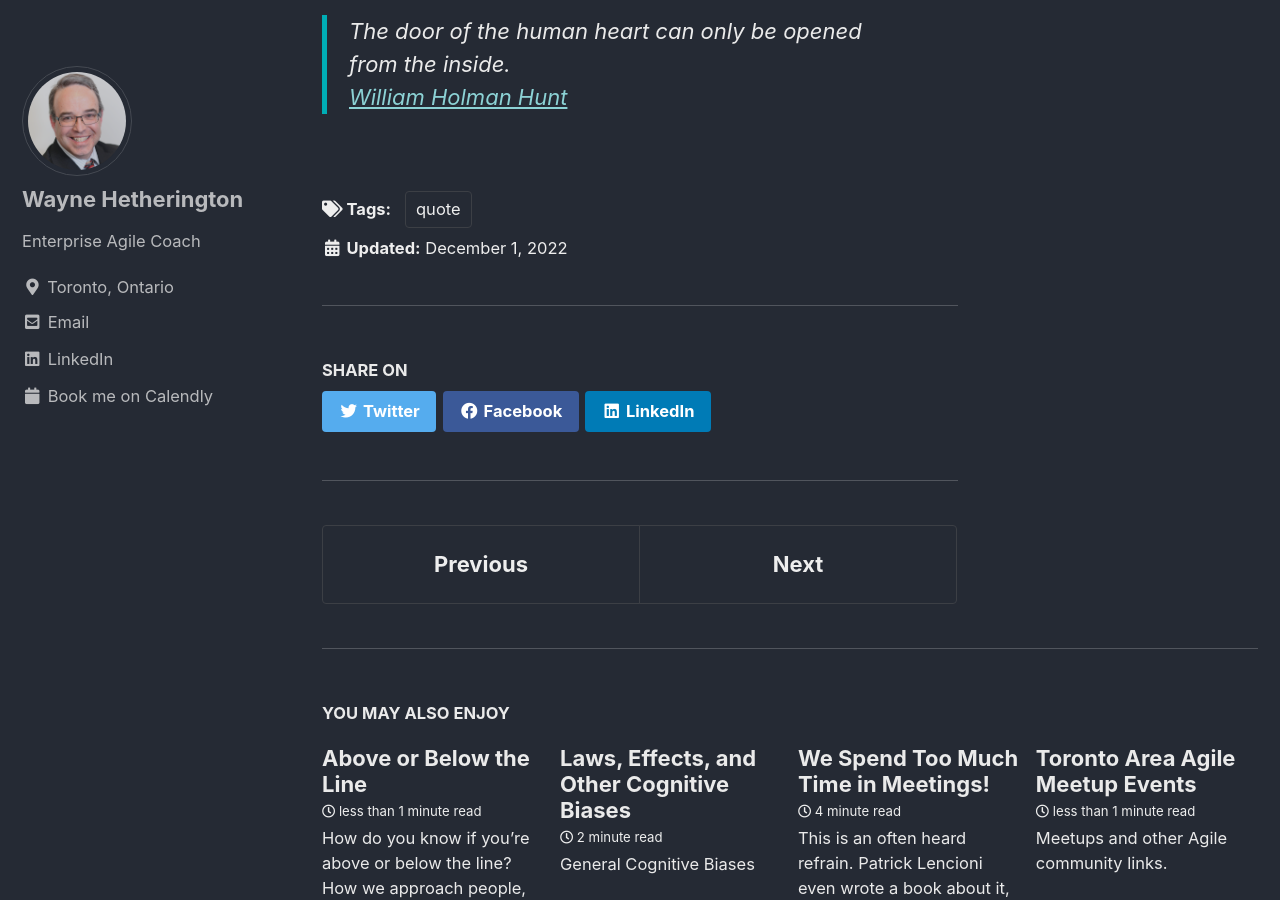
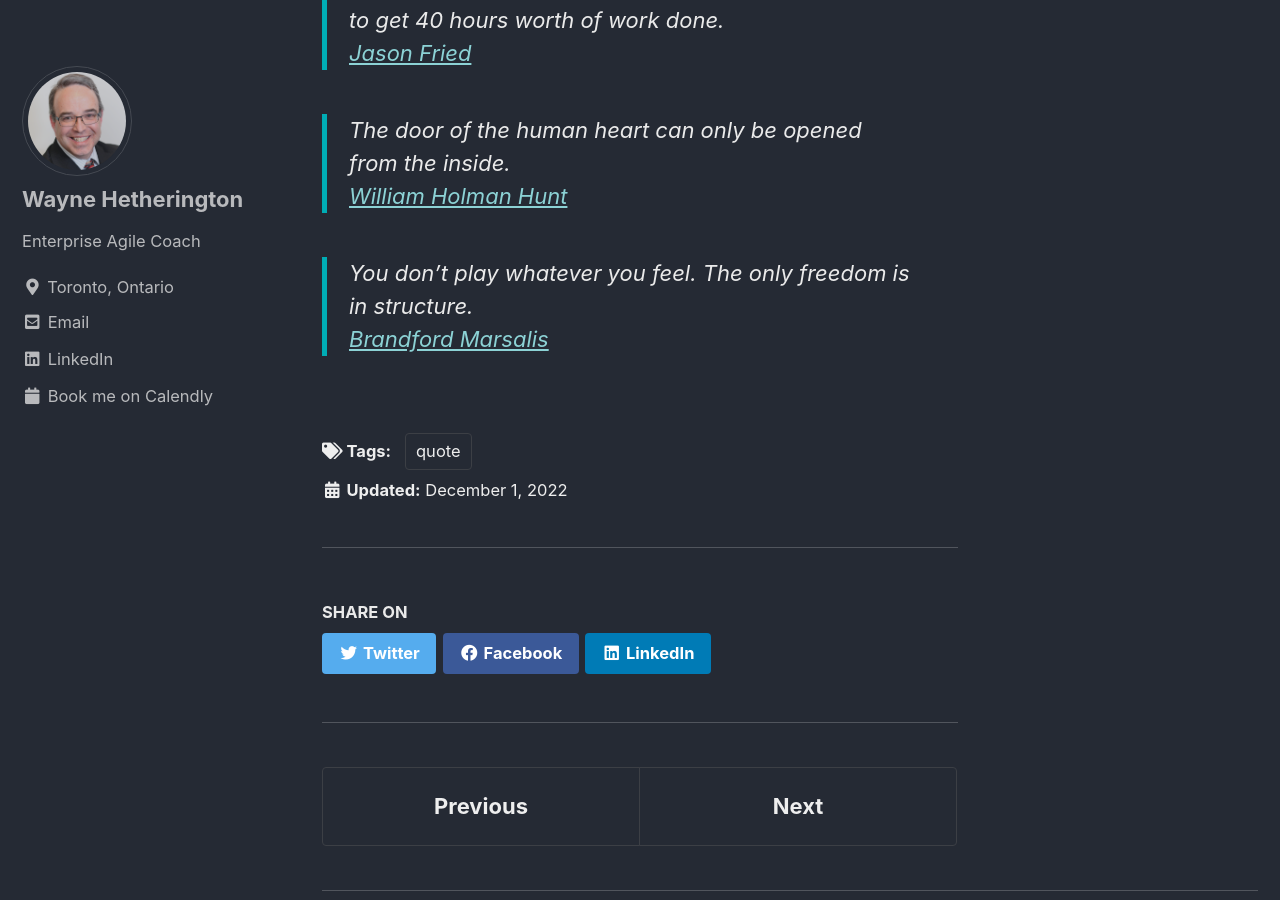
Before and after one commit to waynehet/classz.github.io, a Jekyll site: the page built from _posts/2022-12-01-favourite_quotes.markdown, in a window 1280 px wide and 900 px high, scrolled down 6041 px. Built offline with Jekyll 4.4.1, drawn with Linux system fonts in a browser that asks for light colours; cached includes are drawn as plain includes; some of the changed text lies outside the part shown.

Commit message:
Added a quote

```diff
--- a/_posts/2022-12-01-favourite_quotes.markdown
+++ b/_posts/2022-12-01-favourite_quotes.markdown
@@ -15,7 +15,8 @@
 [Albert Einstein](https://en.wikipedia.org/wiki/Albert_Einstein)
 
 <!-- ![Carl W. Buehner]({{site.baseurl}}/assets/buehner.jpg){:width="100px"} -->
-> They may forget what you said, but they will never forget how you made them feel.<br>[Carl W. Buehner](https://en.wikipedia.org/wiki/Carl_W._Buehner)
+> They may forget what you said, but they will never forget how you made them feel.<br>
+[Carl W. Buehner](https://en.wikipedia.org/wiki/Carl_W._Buehner)
 
 <!-- ![Blaise Pascal]({{site.baseurl}}/assets/blaise_pascal.jpg){:width="100px"} -->
 > If I Had More Time, I Would Have Written a Shorter Letter<br>
@@ -30,7 +31,8 @@
 [Banksy](https://en.wikipedia.org/wiki/Banksy)
 
 <!-- ![Daniel Kahneman]({{site.baseurl}}/assets/daniel_kahneman.jpg){:width="100px"} -->
-> Nothing in life is as important as you think it is while you are thinking about it.<br>[Daniel Kahneman](https://en.wikipedia.org/wiki/Daniel_Kahneman)
+> Nothing in life is as important as you think it is while you are thinking about it.<br>
+[Daniel Kahneman](https://en.wikipedia.org/wiki/Daniel_Kahneman)
 
 <!-- ![Leo Tolstoy]({{site.baseurl}}/assets/leo_tolstoy.jpg){:width="100px"} -->
 > Wrong does not cease to be wrong because the majority share in it.<br>
@@ -53,11 +56,13 @@
 [Niels Bohr](https://www.brainyquote.com/quotes/niels_bohr_130288)
 
 <!-- ![George Bernard Shaw]({{site.baseurl}}/assets/george_bernard_shaw.jpg){:width="100px"} -->
-> The single biggest problem in communication is the illusion that it has taken place.<br>[George Bernard Shaw](https://en.wikipedia.org/wiki/George_Bernard_Shaw)
+> The single biggest problem in communication is the illusion that it has taken place.<br>
+[George Bernard Shaw](https://en.wikipedia.org/wiki/George_Bernard_Shaw)
 
 <!-- ![Yogi Berra]({{site.baseurl}}/assets/yogi_berra.png){:width="100px"} -->
 > You've got to be very careful if you don't know where you are going, because you might not get there.<br><br>
-In theory there is no difference between theory and practice. But, in practice, there is.<br>[Yogi Berra](https://en.wikipedia.org/wiki/Yogi_Berra)
+In theory there is no difference between theory and practice. But, in practice, there is.<br>
+[Yogi Berra](https://en.wikipedia.org/wiki/Yogi_Berra)
 
 <!-- ![Edwards Deming]({{site.baseurl}}/assets/edwards_deming.png){:width="100px"} -->
 > Funny how we don't have time to make improvements, but we have plenty of time to perform work inefficiently and keep resolving the same problems over and over.<br><br>
@@ -135,3 +140,6 @@
 
 > The door of the human heart can only be opened from the inside.<br>
 [William Holman Hunt](https://en.wikipedia.org/wiki/William_Holman_Hunt)
+
+> You don't play whatever you feel.  The only freedom is in structure.<br>
+[Brandford Marsalis](https://en.wikipedia.org/wiki/Branford_Marsalis)
```
Also changed, not shown: other parts of _posts/2022-12-01-favourite_quotes.markdown (+2 -1 lines).
